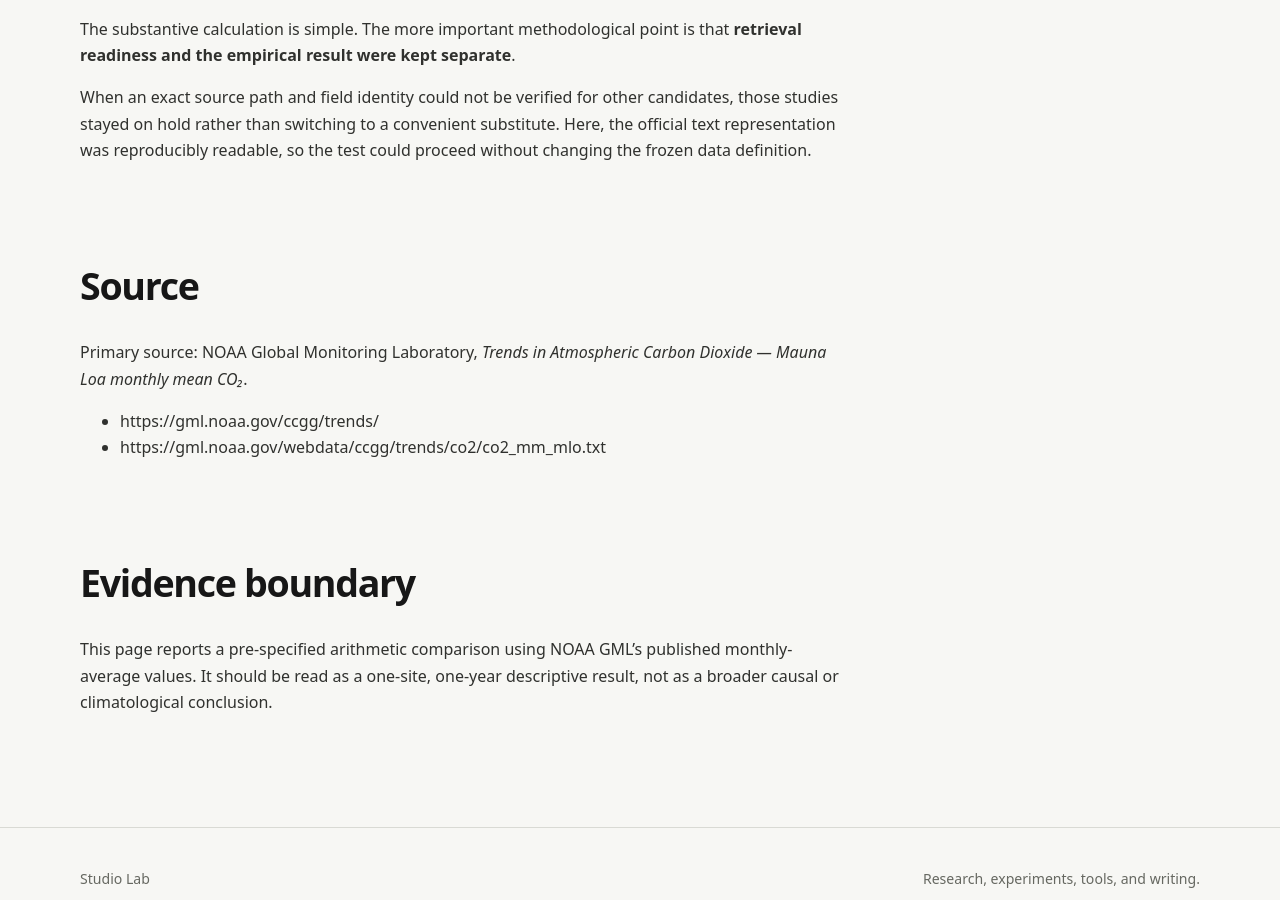
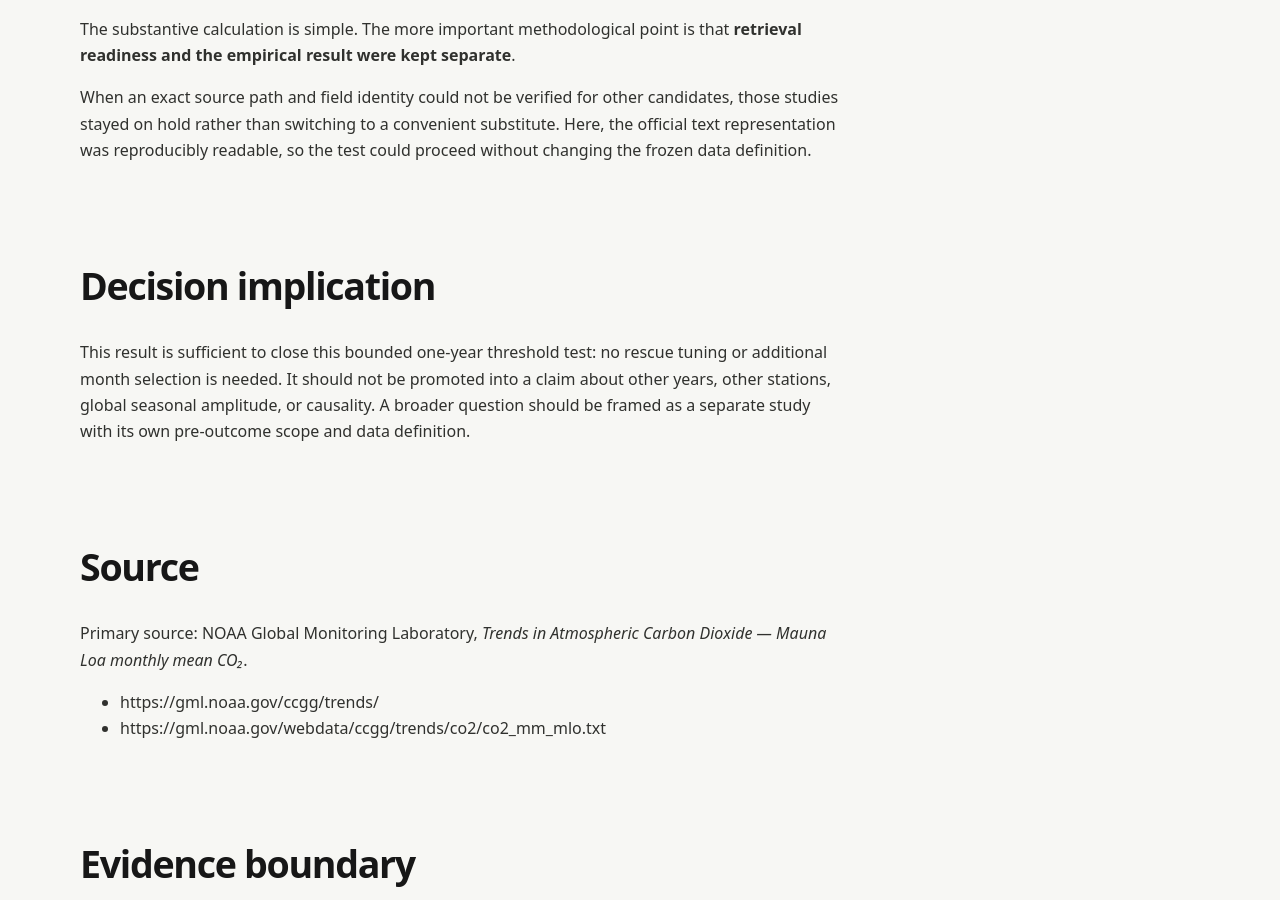
Before and after one commit to Josh-Temple/studio-lab-research, a Jekyll site: the page built from _research/noaa-mauna-loa-co2-2025-seasonal-amplitude.md, in a window 1280 px wide and 900 px high, scrolled down 3237 px. Built offline with Jekyll 4.4.1, drawn with Linux system fonts in a browser that asks for light colours.

Commit message:
Add decision implication to NOAA CO2 study

```diff
--- a/_research/noaa-mauna-loa-co2-2025-seasonal-amplitude.md
+++ b/_research/noaa-mauna-loa-co2-2025-seasonal-amplitude.md
@@ -78,6 +78,10 @@
 
 When an exact source path and field identity could not be verified for other candidates, those studies stayed on hold rather than switching to a convenient substitute. Here, the official text representation was reproducibly readable, so the test could proceed without changing the frozen data definition.
 
+## Decision implication
+
+This result is sufficient to close this bounded one-year threshold test: no rescue tuning or additional month selection is needed. It should not be promoted into a claim about other years, other stations, global seasonal amplitude, or causality. A broader question should be framed as a separate study with its own pre-outcome scope and data definition.
+
 ## Source
 
 Primary source: NOAA Global Monitoring Laboratory, *Trends in Atmospheric Carbon Dioxide — Mauna Loa monthly mean CO₂*.
```
